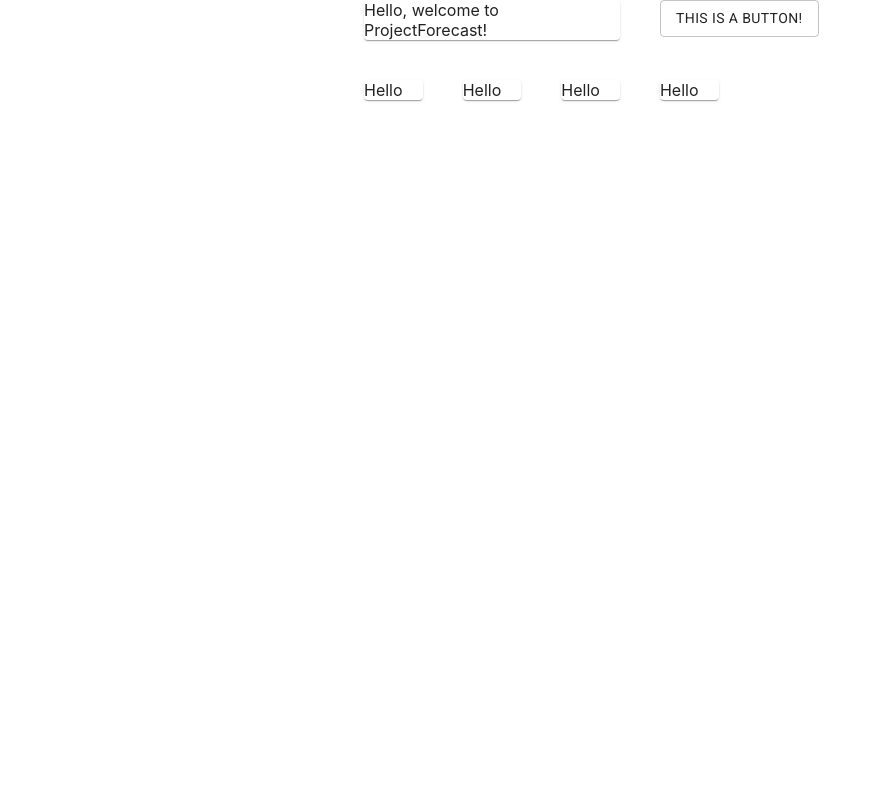
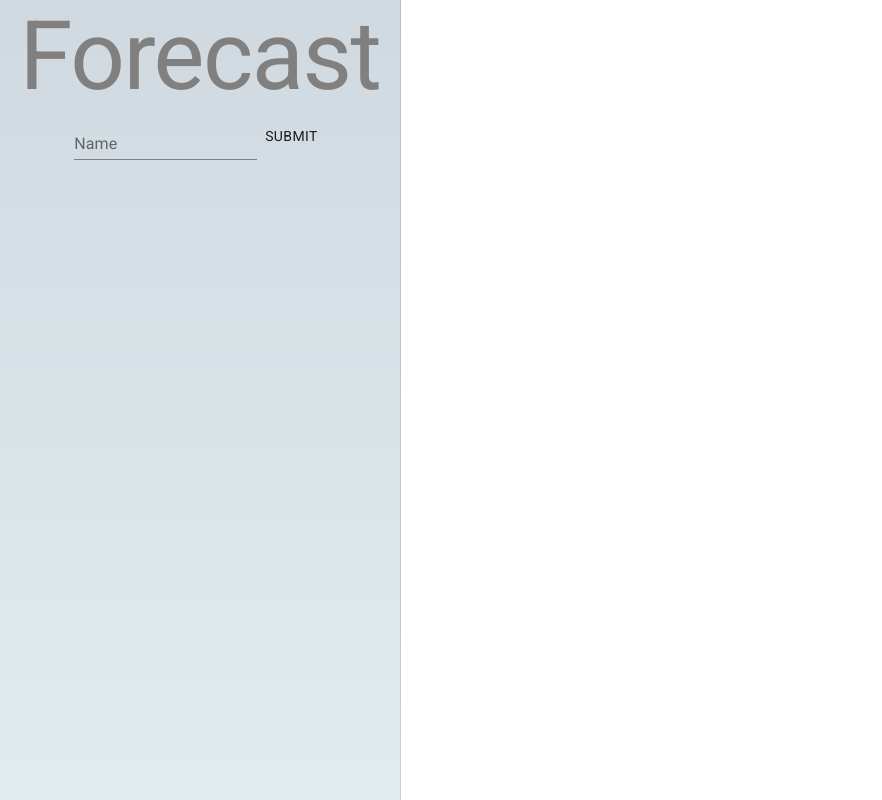
Before and after one commit to JamesRCr/ProjectForecast, a React (Create React App) app: page / in a window 1280 px wide. Shown: the whole page, without its empty margins (0-882 px from the left). Built offline with nearby package versions, Linux system fonts and the light colour scheme.

Commit message:
prototype website design

```diff
--- a/src/App.js
+++ b/src/App.js
@@ -1,31 +1,10 @@
 import './App.css';
 import 'fontsource-roboto';
-import {Container, Grid, Paper, Button} from '@material-ui/core';
+import ForecastPage from "./ForecastPage.js";
 
 function App() {
   return (
-      <Container maxWidth="sm">
-          <Grid container spacing={5}>
-              <Grid item xs={6}>
-                  <Paper>Hello, welcome to ProjectForecast!</Paper>
-              </Grid>
-              <Grid item xs={6}>
-                  <Button variant="outlined">This is a BUTTON!</Button>
-              </Grid>
-              <Grid item xs={2}>
-                  <Paper>Hello</Paper>
-              </Grid>
-              <Grid item xs={2}>
-                  <Paper>Hello</Paper>
-              </Grid>
-              <Grid item xs={2}>
-                  <Paper>Hello</Paper>
-              </Grid>
-              <Grid item xs={2}>
-                  <Paper>Hello</Paper>
-              </Grid>
-          </Grid>
-      </Container>
+      <ForecastPage />
   );
 }
 
--- /dev/null
+++ b/src/Forecast.js
@@ -0,0 +1,49 @@
+import React from 'react';
+import { Box, Typography} from "@material-ui/core";
+import {blueGrey} from "@material-ui/core/colors";
+import { makeStyles } from '@material-ui/core/styles';
+
+const useStyles = makeStyles(theme => ({
+    toolbar: theme.mixins.toolbar,
+    title: {
+        flexGrow: 1,
+        backgroundColor: blueGrey[50],
+        padding: theme.spacing(5),
+    },
+    content: {
+        flexGrow: 1,
+        padding: theme.spacing(10),
+    },
+    fullWidth: {
+        width: '100%',
+    },
+    box: {
+        width: "50vw",
+        maxWidth: "500px",
+        minHeight: "10em",
+        bgcolor: theme.palette.background.paper
+    }
+}));
+
+function Forecast(props) {
+    const classes = useStyles();
+    const { name, forecast } = props;
+    return (
+        <main className={classes.fullWidth}>
+            <div align={"center"}>
+                <Box className={classes.box}>
+                    <div className={classes.title}>
+                        <Typography variant='h6'>{name}</Typography>
+                    </div>
+                    <div className={classes.content}>
+                        <Typography paragraph>
+                            {forecast}
+                        </Typography>
+                    </div>
+                </Box>
+            </div>
+        </main>
+    );
+}
+
+export default Forecast;
--- /dev/null
+++ b/src/ForecastForm.js
@@ -0,0 +1,72 @@
+import React from 'react';
+import {Button, FormControl, Input, InputLabel, Grid, Drawer, Typography} from "@material-ui/core";
+import { useState } from "react";
+import { makeStyles } from '@material-ui/core/styles';
+
+const drawerWidth = 400;
+
+const useStyles = makeStyles(theme => ({
+    drawer: {
+        width: drawerWidth,
+        flexShrink: 29,
+    },
+    drawerPaper: {
+        width: drawerWidth,
+        backgroundImage: `linear-gradient(#cfd9df,#e2ebf0)`,
+        color: 'grey',
+    },
+    bigAvatar: {
+        margin: 30,
+        width: 100,
+        height: 100,
+    },
+}));
+
+function ForecastForm({ addForecast }) {
+    const classes = useStyles();
+    const [name, setName] = useState("");
+
+    const handleNameChange = (e) => setName(e.target.value);
+
+    return (
+            <Drawer
+                open={true}
+                variant='permanent'
+                anchor='left'
+                className={classes.drawer}
+                classes={{
+                    paper: classes.drawerPaper,
+                }}>
+                <Grid container justify='center' alignItems='center'>
+                    <Grid item>
+                        <Typography variant='h1'>
+                            Forecast
+                        </Typography>
+                    </Grid>
+                    <Grid item>
+                        <FormControl>
+                            <InputLabel>Name</InputLabel>
+                            <Input
+                                value={name}
+                                placeholder="Name"
+                                onChange={handleNameChange}
+                            />
+                        </FormControl>
+                    </Grid>
+
+                    <Grid item>
+                        <Button
+                            onClick={() => {
+                                addForecast(name, "forecast");
+                                setName("");
+                            }}
+                        >
+                            Submit
+                        </Button>
+                    </Grid>
+                </Grid>
+            </Drawer>
+    );
+}
+
+export default ForecastForm;
--- /dev/null
+++ b/src/ForecastPage.js
@@ -0,0 +1,34 @@
+import { Grid, Container} from "@material-ui/core";
+import { useState } from "react";
+import Forecast from "./Forecast.js";
+import ForecastForm from "./ForecastForm.js";
+import { makeStyles } from '@material-ui/core/styles';
+
+const useStyles = makeStyles(theme => ({
+    root: {
+        display: "grid"
+    },
+}));
+
+function ForecastPage() {
+    const classes = useStyles();
+
+    const [Forecasts, setForecasts] = useState([]);
+
+    const addForecast = (name, forecast) => {
+        setForecasts([{ name, forecast }, ...Forecasts]);
+        console.log(Forecasts);
+    };
+
+    return (
+        <div className={classes.root}>
+            <ForecastForm addForecast={addForecast} />
+
+            {Forecasts.map(({ name, forecast }) => (
+                <Forecast name={name} forecast={forecast} />
+                    ))}
+        </div>
+    );
+}
+
+export default ForecastPage;
```
